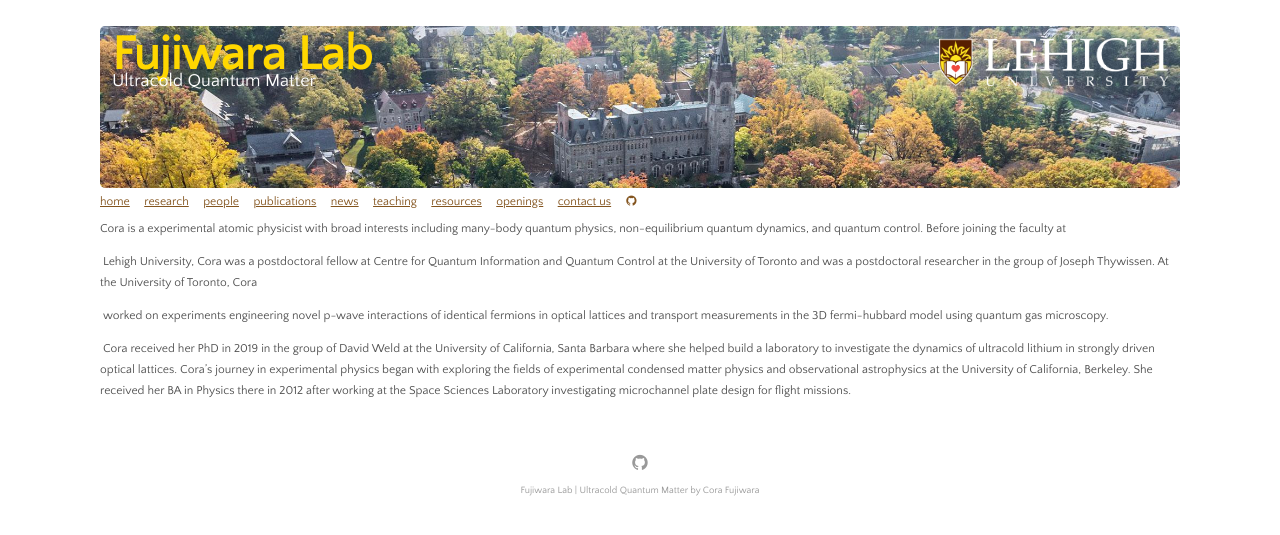
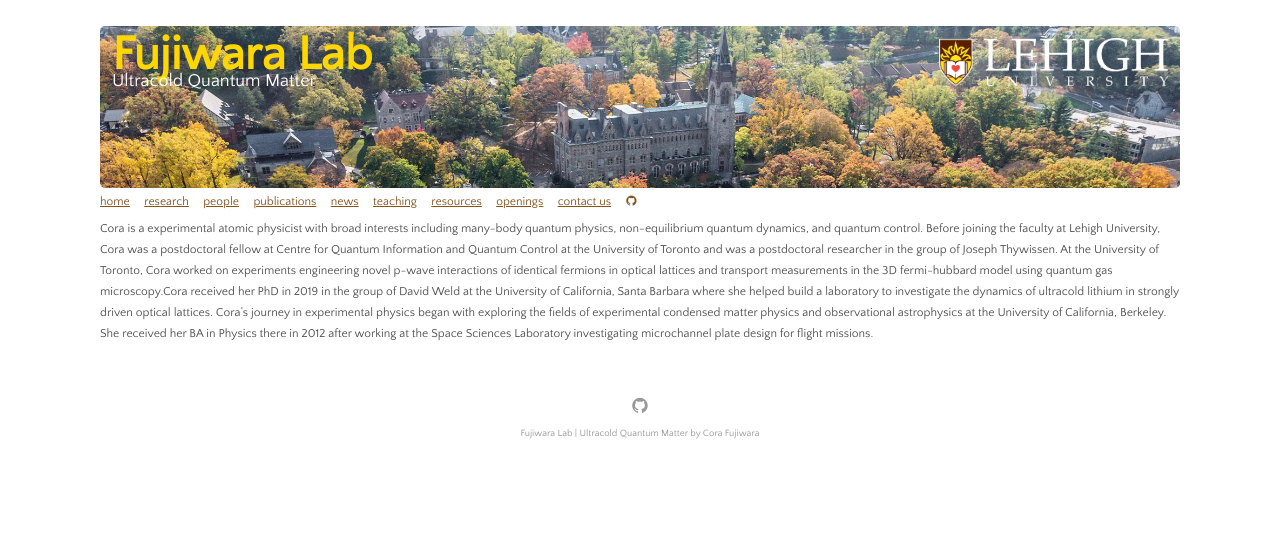
Before and after one commit to fujiwara-quantum-lab/fujiwara-quantum-lab.github.io, a Jekyll site: the page built from people/fujiwara_about.md, in a window 1280 px wide. Shown: the top 535 px of the page. Built offline with Jekyll 4.4.1, drawn with Linux system fonts in a browser that asks for light colours; our own code applies the rules of GitHub Pages for plain Markdown files; part of the change alters nothing that is shown.

```diff
--- a/people/fujiwara_about.md
+++ b/people/fujiwara_about.md
@@ -1,7 +1 @@
-Cora is a experimental atomic physicist with broad interests including many-body quantum physics, non-equilibrium quantum dynamics, and quantum control. Before joining the faculty at
-
-&nbsp;Lehigh University, Cora was a postdoctoral fellow at Centre for Quantum Information and Quantum Control at the University of Toronto and was a postdoctoral researcher in the group of Joseph Thywissen. At the University of Toronto, Cora
-
-&nbsp;worked on experiments engineering novel p-wave interactions of identical fermions in optical lattices and transport measurements in the 3D fermi-hubbard model using quantum gas microscopy.
-
-&nbsp;Cora received her PhD in 2019 in the group of David Weld at the University of California, Santa Barbara where she helped build a laboratory to investigate the dynamics of ultracold lithium in strongly driven optical lattices. Cora's journey in experimental physics began with exploring the fields of experimental condensed matter physics and observational astrophysics at the University of California, Berkeley.  She received her BA in Physics there in 2012 after working at the Space Sciences Laboratory investigating microchannel plate design for flight missions.
+Cora is a experimental atomic physicist with broad interests including many-body quantum physics, non-equilibrium quantum dynamics, and quantum control. Before joining the faculty at Lehigh University, Cora was a postdoctoral fellow at Centre for Quantum Information and Quantum Control at the University of Toronto and was a postdoctoral researcher in the group of Joseph Thywissen. At the University of Toronto, Cora worked on experiments engineering novel p-wave interactions of identical fermions in optical lattices and transport measurements in the 3D fermi-hubbard model using quantum gas microscopy.Cora received her PhD in 2019 in the group of David Weld at the University of California, Santa Barbara where she helped build a laboratory to investigate the dynamics of ultracold lithium in strongly driven optical lattices. Cora's journey in experimental physics began with exploring the fields of experimental condensed matter physics and observational astrophysics at the University of California, Berkeley.  She received her BA in Physics there in 2012 after working at the Space Sciences Laboratory investigating microchannel plate design for flight missions.
```
